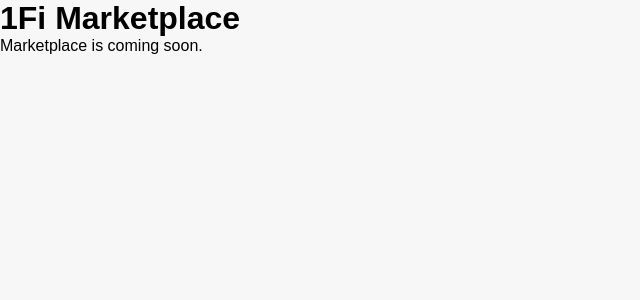
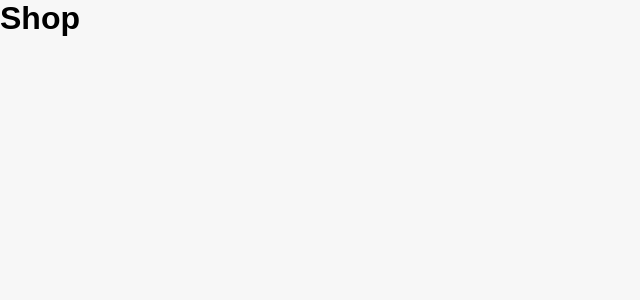
Before and after one commit to aashnakhushi12/onefi-marketplace, a React (Create React App) app: page / in a window 1280 px wide. Shown: the top 300 px of the page, without its empty margins (0-640 px from the left). Built offline with nearby package versions, Linux system fonts and the light colour scheme.

Commit message:
chore: organize React project structure

```diff
--- a/src/App.js
+++ b/src/App.js
@@ -1,10 +1,7 @@
+import Shop from "./pages/Shop";
+
 function App() {
-  return (
-    <div className="app">
-      <h1>1Fi Marketplace</h1>
-      <p>Marketplace is coming soon.</p>
-    </div>
-  );
+  return <Shop />;
 }
 
 export default App;
--- /dev/null
+++ b/src/components/BottomNavigation/index.js
@@ -0,0 +1,5 @@
+function BottomNavigation() {
+  return null;
+}
+
+export default BottomNavigation;
--- /dev/null
+++ b/src/components/Header/index.js
@@ -0,0 +1,5 @@
+function Header() {
+  return null;
+}
+
+export default Header;
--- /dev/null
+++ b/src/components/SearchBar/index.js
@@ -0,0 +1,5 @@
+function SearchBar() {
+  return null;
+}
+
+export default SearchBar;
--- /dev/null
+++ b/src/components/ShopTabs/index.js
@@ -0,0 +1,5 @@
+function ShopTabs() {
+  return null;
+}
+
+export default ShopTabs;
--- /dev/null
+++ b/src/pages/Shop/index.js
@@ -0,0 +1,9 @@
+function Shop() {
+  return (
+    <div>
+      <h1>Shop</h1>
+    </div>
+  );
+}
+
+export default Shop;
```
Also changed, not shown: src/pages/Marketplace/index.js (added, +9 -0 lines).
